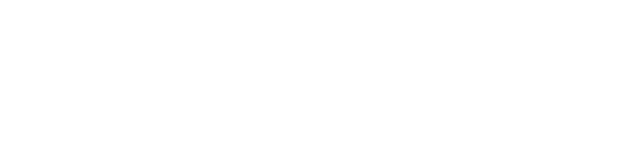
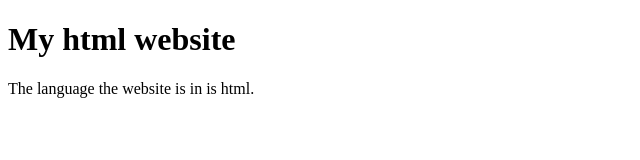
Before and after one commit to ar3260/exploring-cs, a plain HTML site: page index.html in a window 1280 px wide. Shown: the whole page, without its empty margins (0-640 px from the left). Drawn offline with Linux system fonts and the light colour scheme.

Commit message:
Update index.html

```diff
--- a/index.html
+++ b/index.html
@@ -1,6 +1,7 @@
 <!DOCTYPE html>
 <html>
  <body>
-
+<h1>My html website</h1>
+   	<p>The language the website is in is html.</p>
  </body>
 </html>
```
